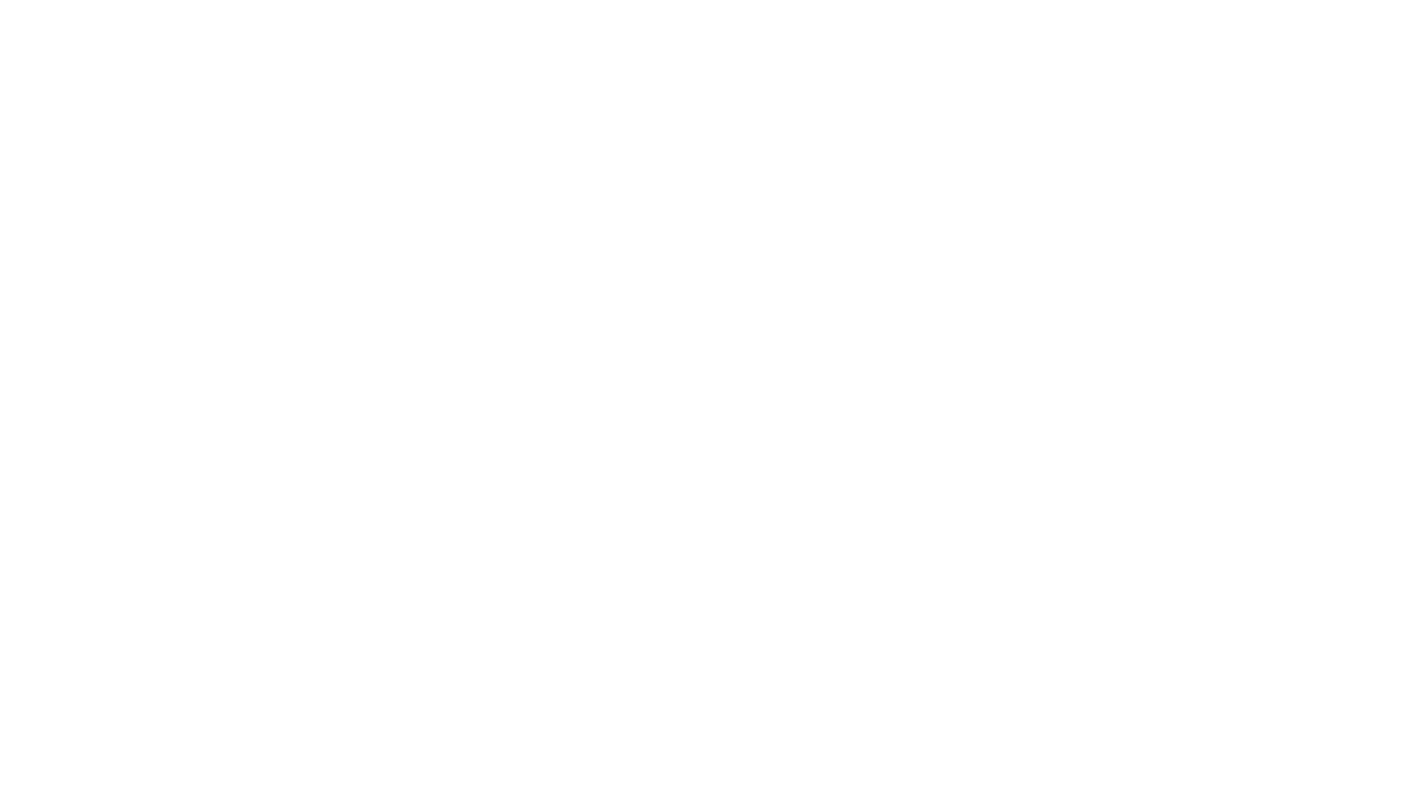
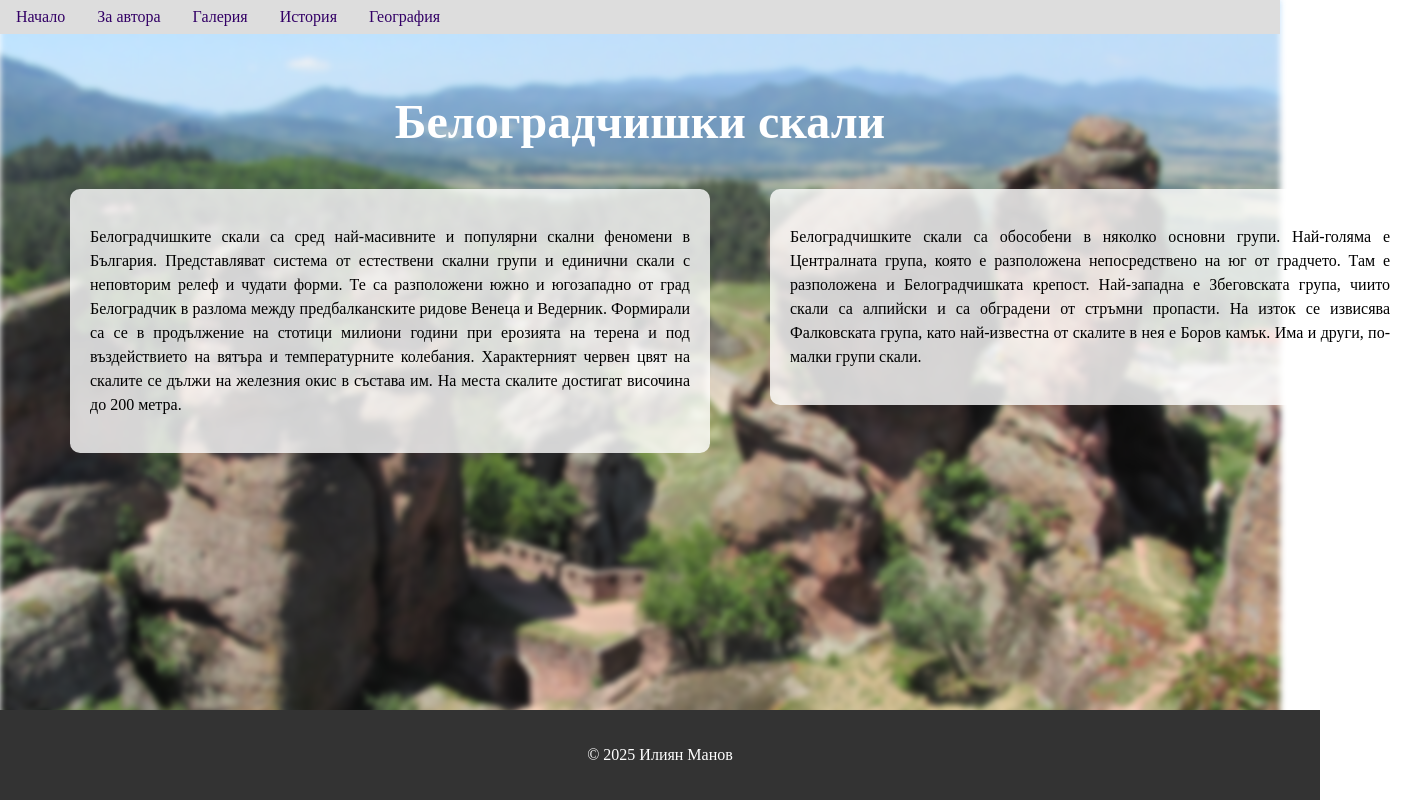
Before and after one commit to Iliyan-0512/Website-project, a plain HTML site: page WebSite/index.html in a window 1280 px wide. Shown: the whole page, 1410 px wide, since content can reach past the window. Drawn offline with Linux system fonts and the light colour scheme.

Commit message:
add three css file. for footer, main and list

```diff
--- /dev/null
+++ b/WebSite/css/css-body-section.css
@@ -0,0 +1,57 @@
+html, body {
+    margin: 0;
+    padding: 0;
+    height: 100%;
+
+  }
+  .bg-blur {
+    background-image: url("../img/belogrd-skali.jpg");
+    background-size: cover;
+    background-position: center;
+    filter: blur(3px);
+    position: fixed;
+    top: 0;
+    left: 0;
+    width: 100%;
+    height: 100%;
+    z-index: -1;
+  }
+  .container-h1-belogratSkali {
+    position: relative;
+    z-index: 1;
+    text-align: center;
+    color: #fff;
+    font-size: 2em;
+
+  }
+  .container-left
+  {
+        position: absolute;
+
+        margin-left: 50px;
+        line-height: 1.5em;
+
+        background-color: rgba(255, 255, 255, 0.8);
+        padding: 20px;
+        border-radius: 10px;
+
+        text-align: justify;
+        width: 90%;
+        max-width: 600px;
+    }
+    .container-right
+    {
+          position: absolute;
+
+          margin-right: 150px;
+          margin-left: 750px;
+          line-height: 1.5em;
+
+          background-color: rgba(255, 255, 255, 0.8);
+          padding: 20px;
+          border-radius: 10px;
+
+          text-align: justify;
+          width: 90%;
+          max-width: 600px;
+      }
--- /dev/null
+++ b/WebSite/css/css-footer.css
@@ -0,0 +1,18 @@
+footer
+{
+    background-color: #333;
+  color: #fff;
+  padding: 20px;
+  text-align: center;
+  width: 100%;
+}
+.wrapper {
+    display: flex;
+    flex-direction: column;
+    min-height: 100vh;
+}
+
+.content {
+    flex: 1;
+    padding: 20px;
+}
--- /dev/null
+++ b/WebSite/css/css-list.css
@@ -0,0 +1,20 @@
+
+ul {
+    background-color: #dddddd;
+        width: 100%;
+        position: sticky;
+        top: 0;
+        list-style-type: none;
+        display: flex;
+        margin: 0;
+        padding: 0;
+  }
+li {
+    margin: 0;
+  }
+a {
+    display: block;
+    padding: 8px 16px;
+    text-decoration: none;
+    color: #330066;;
+  }
--- a/WebSite/index.html
+++ b/WebSite/index.html
@@ -1,11 +1,54 @@
 <!DOCTYPE html>
 <html lang="en">
+
 <head>
     <meta charset="UTF-8">
     <meta name="viewport" content="width=device-width, initial-scale=1.0">
+    <link rel="stylesheet" href="../WebSite/css/css-list.css">
+    <link rel="stylesheet" href="../WebSite/css/css-footer.css">
+    <link rel="stylesheet" href="../WebSite/css/css-body-section.css">
     <title>Начало </title>
 </head>
+
 <body>
+    <div class="bg-blur"></div>
+    <div class= "wrapper">
+        <nav>
+            <ul>
+                <li><a href="index.html">Начало</a></li>
+                <li><a href="about.html">За автора</a></li>
+                <li><a href="gallery.html">Галерия</a></li>
+                <li><a href="history.html">История</a></li>
+                <li><a href="geography.html">География</a></li>
+            </ul>
+        </nav>
+
+
+
+    <section class="content">
+        <div class="container-h1-belogratSkali">
+                <h1>Белоградчишки скали </h1>
+        </div>
+
+        <div class="container-left">
+          <p>
+            Белоградчишките скали са сред най-масивните и популярни скални феномени в България. Представляват система от естествени скални групи и единични скали с неповторим релеф и чудати форми. Те са разположени южно и югозападно от град Белоградчик в разлома между предбалканските ридове Венеца и Ведерник. Формирали са се в продължение на стотици милиони години при ерозията на терена и под въздействието на вятъра и температурните колебания. Характерният червен цвят на скалите се дължи на железния окис в състава им. На места скалите достигат височина до 200 метра.
+          </p>
+
+        </div>
+        <div class="container-right">
+            <p>
+                Белоградчишките скали са обособени в няколко основни групи. Най-голяма е Централната група, която е разположена непосредствено на юг от градчето. Там е разположена и Белоградчишката крепост. Най-западна е Збеговската група, чиито скали са алпийски и са обградени от стръмни пропасти. На изток се извисява Фалковската група, като най-известна от скалите в нея е Боров камък. Има и други, по-малки групи скали.
+            </p>
+
+          </div>
+
+    </section>
+    <footer>
+        <p>&copy; 2025 Илиян Манов</p>
+    </footer>
+</div>
 
 </body>
+
 </html>
```
Also changed, not shown: WebSite/about.html (+11 -1 lines), WebSite/gallery.html (+11 -1 lines), WebSite/geography.html (+11 -1 lines), WebSite/history.html (+11 -1 lines), WebSite/img/belogrd-skali.jpg (added).
